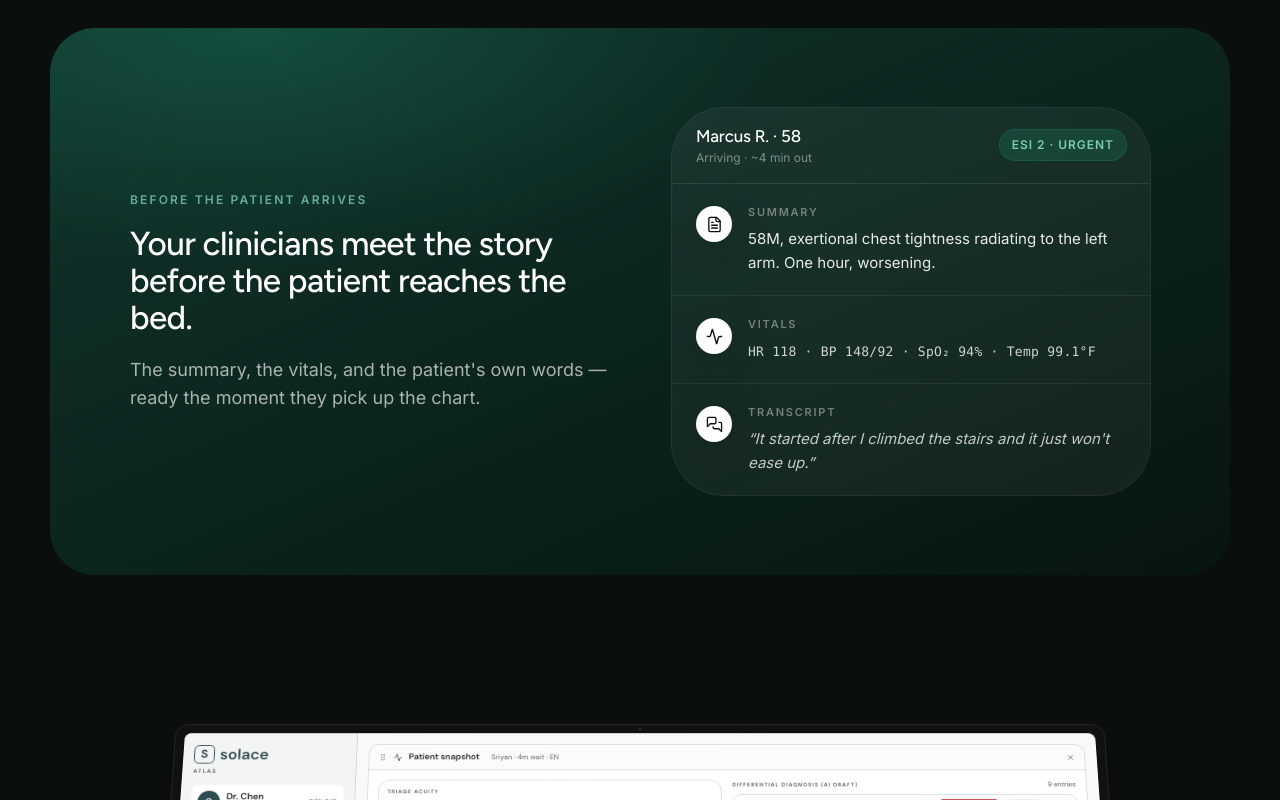
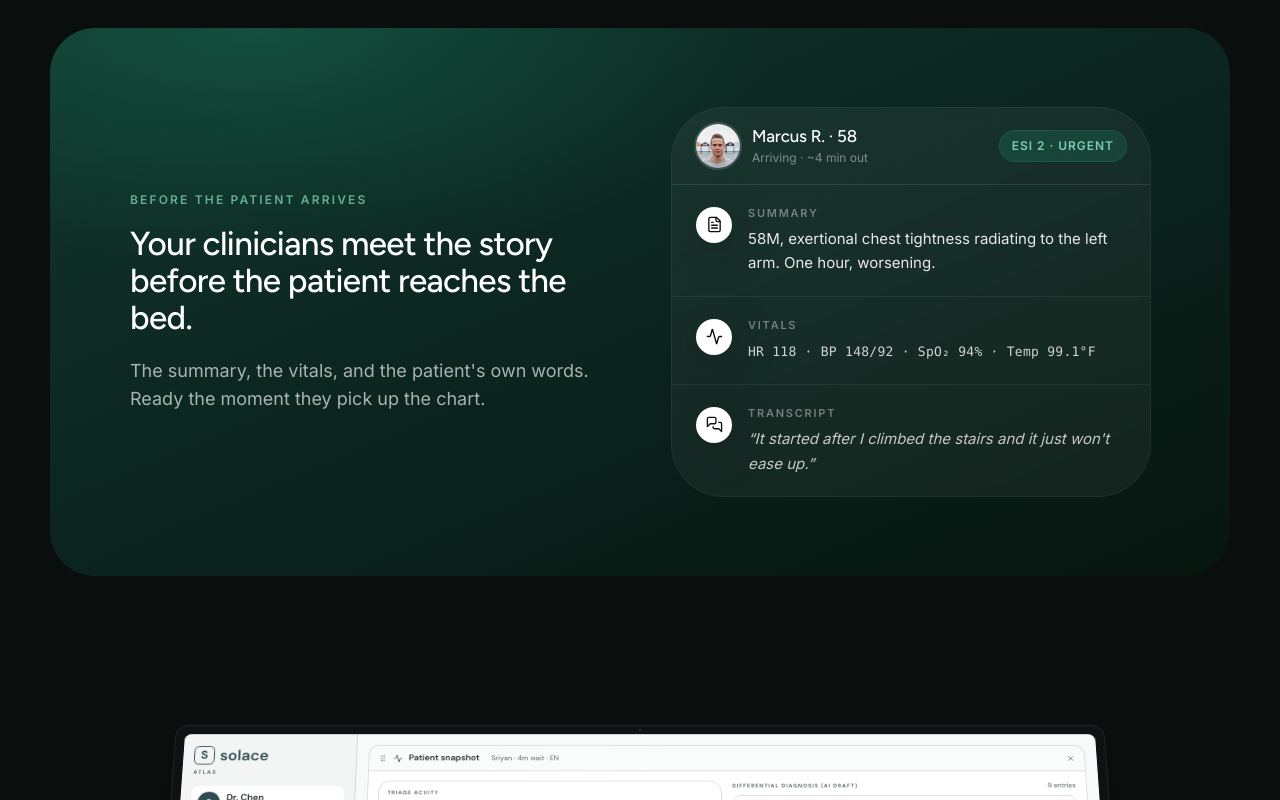
Before and after one commit to Dhruvjain35/solace-ai, a React (Vite) app in the folder landing/: page / in a window 1280 px wide. Shown: the part 9740-10540 px from the top of the page. Built offline with nearby package versions, Linux system fonts and the light colour scheme; a web font is replaced by a local one.

Commit message:
landing: humanize triage brief with a patient face, drop the em dash
- Add a real stock portrait to the pre-arrival brief header (hims-style: a
  face makes it read as a real patient, not a placeholder)
- Replace the em dash in the subhead with a clean sentence break

```diff
--- a/landing/src/components/product/DarkTriage.tsx
+++ b/landing/src/components/product/DarkTriage.tsx
@@ -177,7 +177,7 @@ export default function DarkTriage() {
               transition={{ ...moveWithFade, delay: 0.1 }}
               className="mt-5 text-base leading-relaxed text-white/65 md:text-lg"
             >
-              The summary, the vitals, and the patient's own words — ready the
+              The summary, the vitals, and the patient's own words. Ready the
               moment they pick up the chart.
             </motion.p>
           </div>
@@ -195,13 +195,21 @@ export default function DarkTriage() {
               variants={circleItem}
               className="flex items-center justify-between gap-4 border-b border-white/10 px-6 py-4"
             >
-              <div>
-                <p className="font-sofia text-[17px] font-medium tracking-[-0.01em] text-white">
-                  Marcus R. · 58
-                </p>
-                <p className="text-[12px] text-white/45">Arriving · ~4 min out</p>
+              <div className="flex min-w-0 items-center gap-3">
+                <img
+                  src="/assets/faces/patient-marcus.jpg"
+                  alt=""
+                  loading="lazy"
+                  className="h-11 w-11 shrink-0 rounded-full object-cover ring-2 ring-white/15"
+                />
+                <div className="min-w-0">
+                  <p className="truncate font-sofia text-[17px] font-medium tracking-[-0.01em] text-white">
+                    Marcus R. · 58
+                  </p>
+                  <p className="text-[12px] text-white/45">Arriving · ~4 min out</p>
+                </div>
               </div>
-              <span className="rounded-pill bg-solace-green-500/15 px-3 py-1.5 text-[12px] font-semibold uppercase tracking-[0.08em] text-solace-green-300 ring-1 ring-solace-green-500/30">
+              <span className="shrink-0 rounded-pill bg-solace-green-500/15 px-3 py-1.5 text-[12px] font-semibold uppercase tracking-[0.08em] text-solace-green-300 ring-1 ring-solace-green-500/30">
                 ESI 2 · Urgent
               </span>
             </motion.div>
```
Also changed, not shown: landing/public/assets/faces/patient-marcus.jpg (added).
